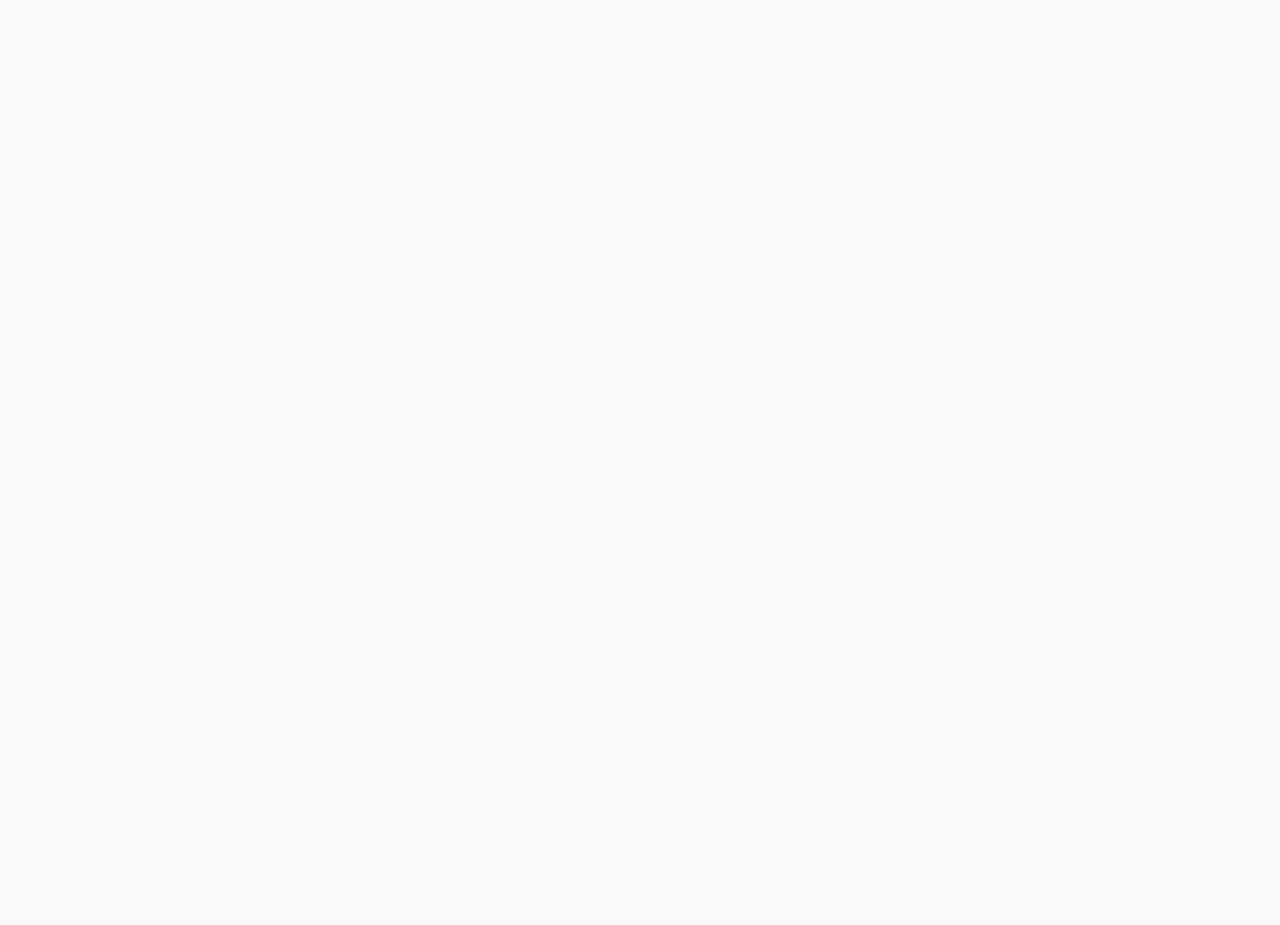
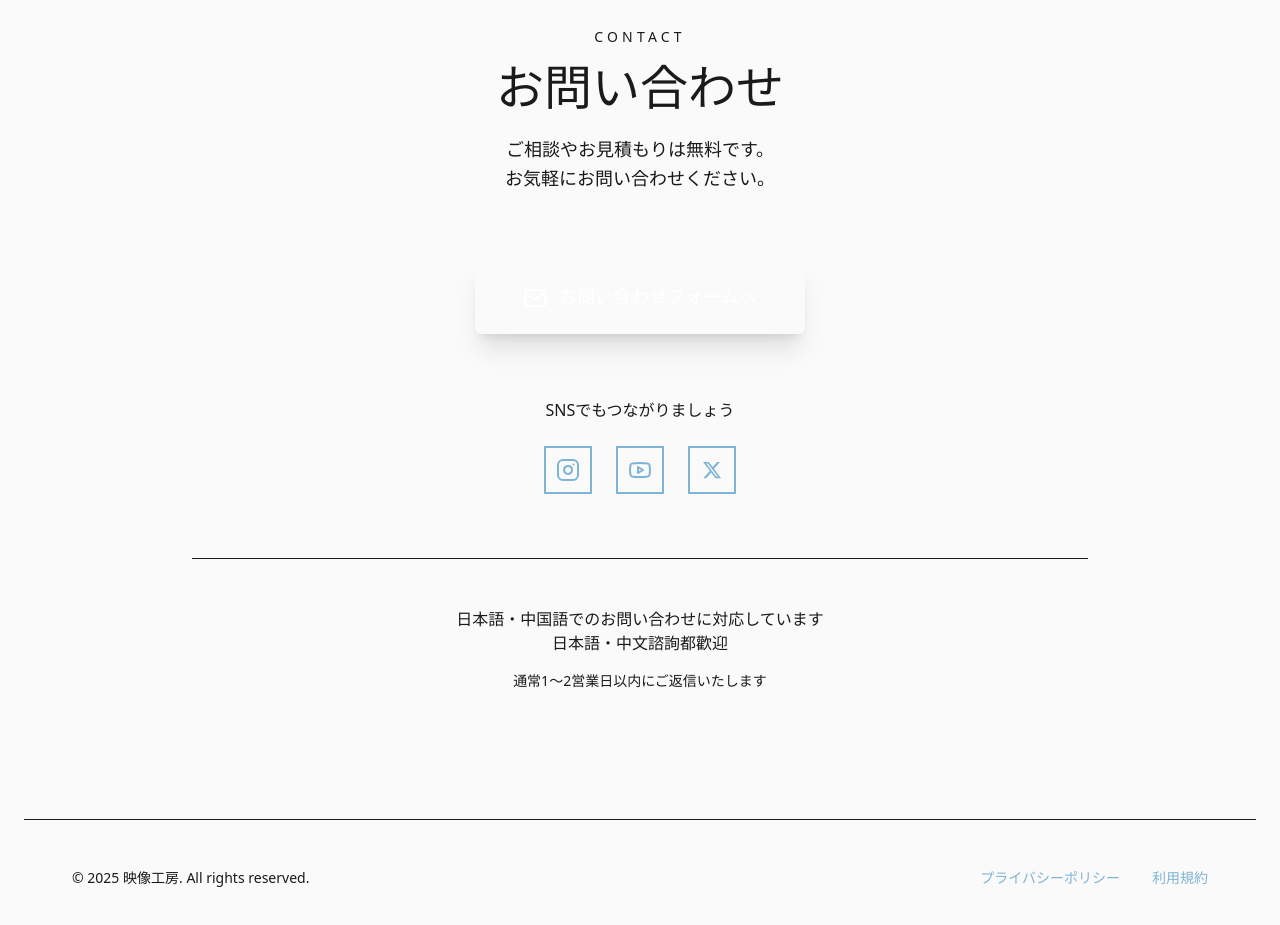
Before and after one commit to ikucha-portfolio/video-creator-portfolio-frontend, a React (Vite) app: page / in a window 1280 px wide. Shown: the part 2700-3625 px from the top of the page. Before the commit the page ends 2599 px from the top, so only its background shows below. Built offline with nearby package versions, Linux system fonts and the light colour scheme.

Commit message:
Contact・Futter追加

```diff
--- a/src/AppB.jsx
+++ b/src/AppB.jsx
@@ -1,8 +1,9 @@
 // src/AppB.jsx
 import HeaderB from "./components/HeaderB";
-import HeroB from "./components/HeroB"; // ← 🟢 これを追加！
+import HeroB from "./components/HeroB";
 import WorksB from "./components/WorksB";
-
+import { ContactSection } from "./components/ContactB";
+import { FooterB } from "./components/FooterB";
 
 export default function AppB() {
   return (
@@ -11,17 +12,19 @@ export default function AppB() {
 
       <main className="pt-24 px-6">
         {/* Heroセクション */}
-        <HeroB />  {/* ← 🟢 ここで呼び出す！ */}
+        <HeroB />
 
         {/* Worksセクション */}
         <WorksB />
 
+        {/* Contactセクション */}
+        <ContactSection />
 
-        {/* 下の説明テキストは仮置きなので消してOK */}
-        {/* <h2 className="text-xl text-gray-700 font-normal">
-          ここにHeroBなどを追加していきます。
-        </h2> */}
+
+        {/* Footerセクション */}
+        <FooterB />
       </main>
     </div>
+
   );
 }
--- /dev/null
+++ b/src/components/ContactB.jsx
@@ -0,0 +1,125 @@
+// src/components/ContactB.jsx
+import { Mail, Instagram, Youtube } from "lucide-react";
+
+// ✅ ShadcnのButtonがない場合に備えて、
+// 通常のbuttonタグでも動くようにここで簡易ボタンを定義
+function Button({ children, className = "", ...props }) {
+  return (
+    <button
+      {...props}
+      className={`rounded-md font-medium transition-all duration-300 ${className}`}
+    >
+      {children}
+    </button>
+  );
+}
+
+// ✅ Xアイコン（SVG）
+const XIcon = () => (
+  <svg
+    viewBox="0 0 24 24"
+    fill="currentColor"
+    className="h-5 w-5"
+    aria-hidden="true"
+  >
+    <path d="M18.244 2.25h3.308l-7.227 8.26 8.502 11.24H16.17l-5.214-6.817L4.99 21.75H1.68l7.73-8.835L1.254 2.25H8.08l4.713 6.231zm-1.161 17.52h1.833L7.084 4.126H5.117z" />
+  </svg>
+);
+
+// ✅ SNSリンク設定
+const socialLinks = [
+  {
+    name: "Instagram",
+    icon: Instagram,
+    url: "#",
+    color: "hover:text-[#E4405F]",
+  },
+  {
+    name: "YouTube",
+    icon: Youtube,
+    url: "#",
+    color: "hover:text-[#FF0000]",
+  },
+  {
+    name: "X",
+    icon: XIcon,
+    url: "#",
+    color: "hover:text-foreground",
+  },
+];
+
+// ✅ メインコンポーネント
+export function ContactSection() {
+  return (
+    <section
+      id="contact"
+      className="py-20 lg:py-32 px-6 lg:px-12 bg-[color:var(--background-ivory)] relative"
+    >
+      {/* トップの淡いボーダー */}
+      <div className="absolute top-0 left-0 right-0 h-px bg-gradient-to-r from-transparent via-[color:var(--accent)] to-transparent"></div>
+
+      <div className="container mx-auto max-w-4xl">
+        {/* セクションタイトル */}
+        <div className="text-center mb-12 lg:mb-16">
+          <p className="text-[color:var(--accent)] text-sm tracking-[0.3em] uppercase mb-4">
+            Contact
+          </p>
+          <h2 className="text-3xl lg:text-5xl mb-6 text-[color:var(--foreground)]">
+            お問い合わせ
+          </h2>
+          <p className="text-[color:var(--muted-foreground)] text-lg leading-relaxed max-w-2xl mx-auto">
+            ご相談やお見積もりは無料です。
+            <br />
+            お気軽にお問い合わせください。
+          </p>
+        </div>
+
+        {/* メインボタン */}
+        <div className="flex justify-center mb-12 lg:mb-16">
+          <Button
+            className="bg-[color:var(--accent)] hover:bg-[color:var(--accent-soft)] text-white shadow-xl hover:shadow-2xl px-12 py-6 text-lg group"
+          >
+            <Mail className="mr-3 h-6 w-6 group-hover:scale-110 transition-transform inline" />
+            お問い合わせフォームへ
+          </Button>
+        </div>
+
+        {/* SNSリンク */}
+        <div className="space-y-6">
+          <p className="text-center text-[color:var(--muted-foreground)]">
+            SNSでもつながりましょう
+          </p>
+          <div className="flex justify-center gap-6">
+            {socialLinks.map((social) => {
+              const Icon = social.icon;
+              return (
+                <a
+                  key={social.name}
+                  href={social.url}
+                  target="_blank"
+                  rel="noopener noreferrer"
+                  className={`w-12 h-12 border-2 border-[color:var(--border)] flex items-center justify-center hover:border-[color:var(--accent)] transition-all duration-300 group ${social.color}`}
+                  aria-label={social.name}
+                >
+                  <Icon />
+                </a>
+              );
+            })}
+          </div>
+        </div>
+
+        {/* フッター情報 */}
+        <div className="mt-16 pt-12 border-t border-[color:var(--border)] text-center space-y-4">
+          <p className="text-[color:var(--muted-foreground)]">
+            日本語・中国語でのお問い合わせに対応しています
+            <br />
+            日本語・中文諮詢都歡迎
+          </p>
+          <p className="text-sm text-[color:var(--muted-foreground)]">
+            通常1〜2営業日以内にご返信いたします
+          </p>
+        </div>
+      </div>
+    </section>
+  );
+}
--- /dev/null
+++ b/src/components/FooterB.jsx
@@ -0,0 +1,28 @@
+// src/components/FooterB.jsx
+
+export function FooterB() {
+  return (
+    <footer className="py-12 px-6 lg:px-12 bg-[color:var(--background)] border-t border-[color:var(--border)]">
+      <div className="container mx-auto max-w-7xl">
+        <div className="flex flex-col md:flex-row justify-between items-center gap-6">
+          {/* コピーライト */}
+          <div>
+            <p className="text-[color:var(--muted-foreground)] text-sm">
+              © {new Date().getFullYear()} 映像工房. All rights reserved.
+            </p>
+          </div>
+
+          {/* ナビゲーションリンク */}
+          <div className="flex gap-8 text-sm text-[color:var(--muted-foreground)]">
+            <a href="#" className="hover:text-[color:var(--accent)] transition-colors">
+              プライバシーポリシー
+            </a>
+            <a href="#" className="hover:text-[color:var(--accent)] transition-colors">
+              利用規約
+            </a>
+          </div>
+        </div>
+      </div>
+    </footer>
+  );
+}
```
Also changed, not shown: src/components/Contact.jsx (deleted), src/components/Footer.jsx (deleted).
